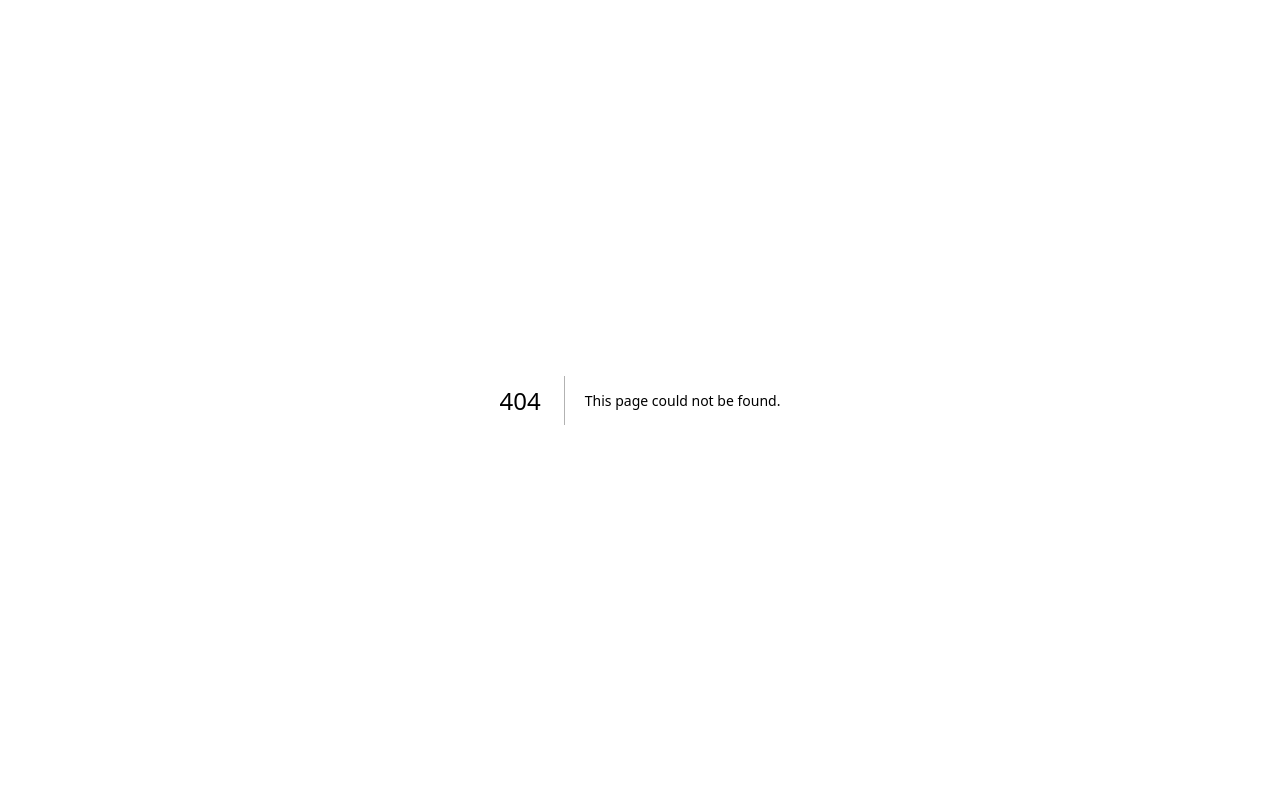
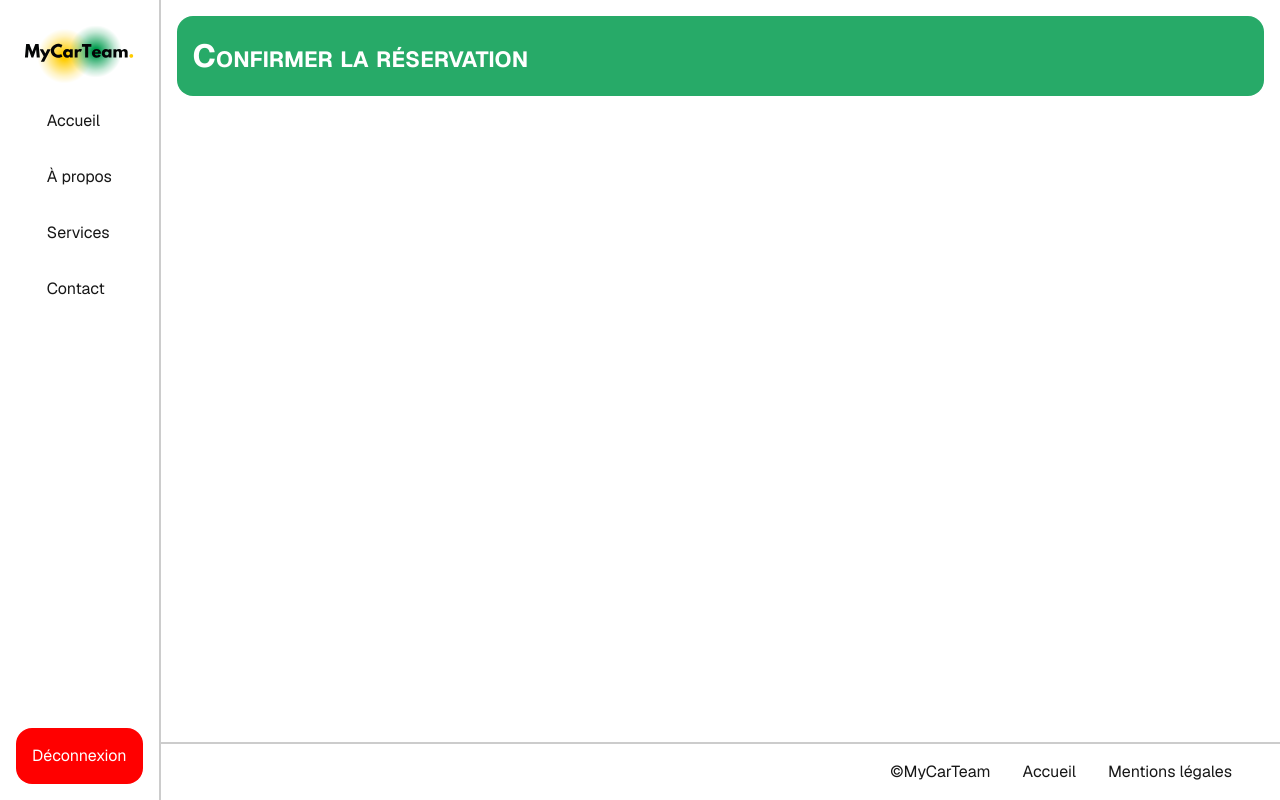
Before and after one commit to clhubdev/my_car_team, a Next.js app in the folder frontend/: page /app/reservation/confirmation in a window 1280 px wide. Before the commit this address had no page. Built offline with nearby package versions, Linux system fonts and the light colour scheme; no server answers; what @mui/material-nextjs would draw is missing.

Commit message:
page app/reservation/confirm

```diff
--- /dev/null
+++ b/frontend/src/app/app/reservation/confirmation/page.js
@@ -0,0 +1,9 @@
+import styles from './page.module.css';
+
+export default function confirmReservation() {
+    return (
+        <div className={styles.confirmReservation}>
+            <h1>Confirmer la réservation</h1>
+        </div>
+    )
+}
--- /dev/null
+++ b/frontend/src/app/app/reservation/confirmation/page.module.css
@@ -0,0 +1,15 @@
+.confirmReservation {
+    height: 100%;
+    padding: 1rem;
+}
+
+.confirmReservation h1 {
+    padding: 1rem;
+    border-radius: 16px;
+    color: white;
+    background-color: #27aa68;
+    font-size: 2rem;
+    font-weight: bold;
+    font-variant: small-caps;
+    margin-bottom: 1rem;
+}
--- a/frontend/src/app/components/RouteCard/RouteCard.js
+++ b/frontend/src/app/components/RouteCard/RouteCard.js
@@ -1,4 +1,5 @@
 import styles from './routeCard.module.css';
+import Link from 'next/link';
 import FlagIcon from '@mui/icons-material/Flag';
 import SportsScoreIcon from '@mui/icons-material/SportsScore';
 import DirectionsCarIcon from '@mui/icons-material/DirectionsCar';
@@ -38,7 +39,9 @@ export default function RouteCard() {
                 <div className={styles.price}>
                     <p>55,48 €</p>
                 </div>
-                <button className={styles.reservationBtn}>Réserver</button>
+                <Link href="/app/reservation/confirmation">
+                    <button className={styles.reservationBtn}>Réserver</button>
+                </Link>
             </div>
         </div>
     )
```
